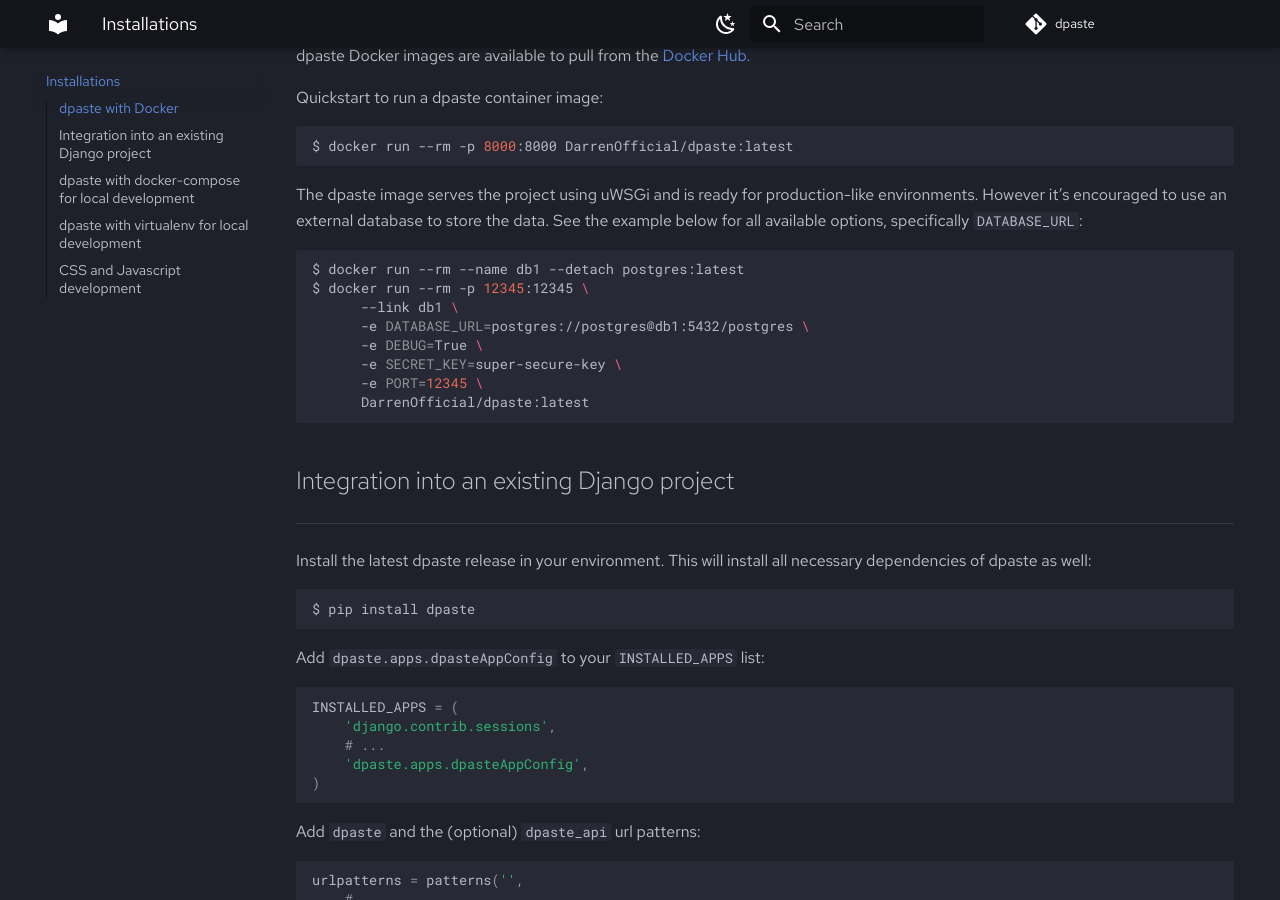
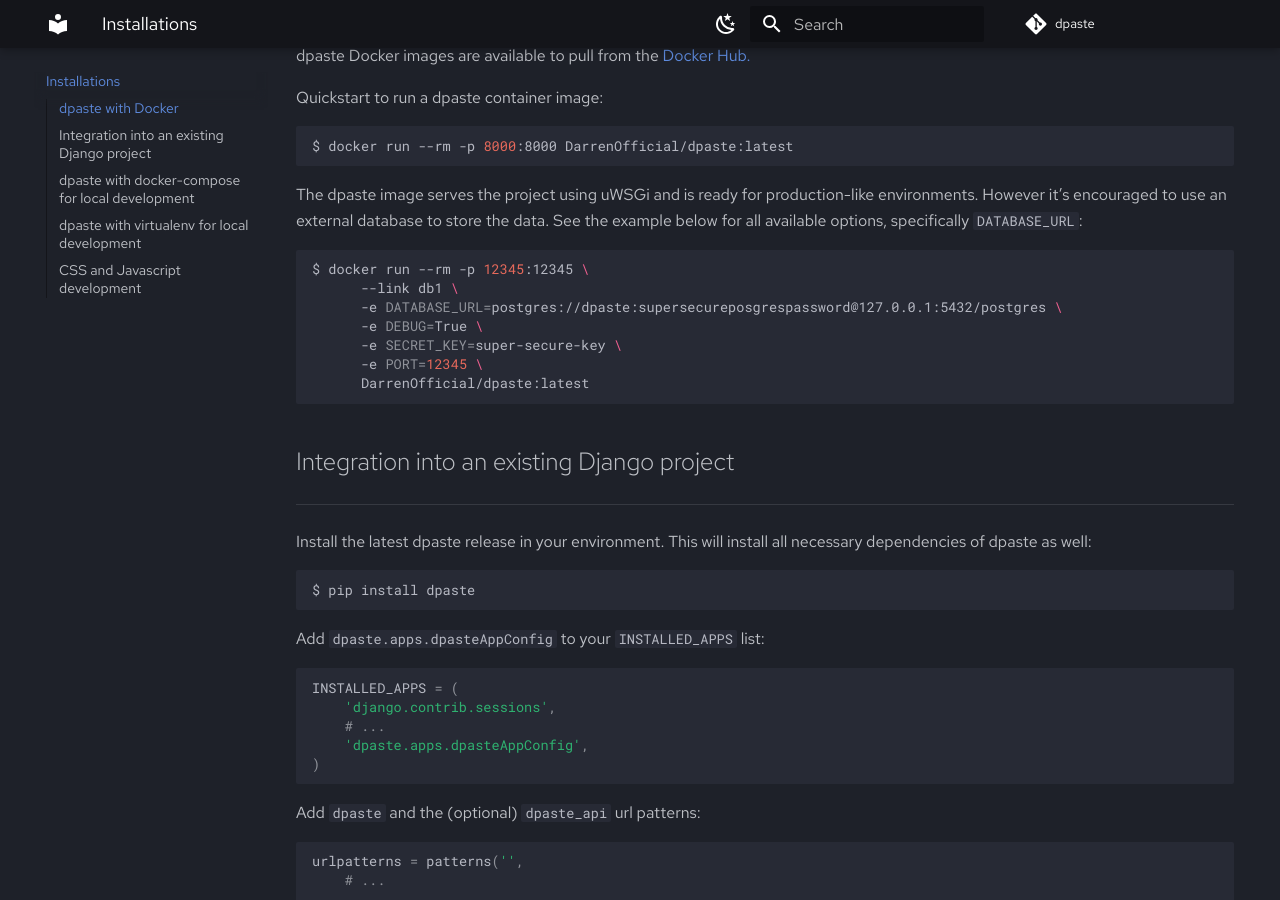
Before and after one commit to WBTMagnum/dpaste-docs, an MkDocs documentation site: the page built from docs/installation.md, in a window 1280 px wide and 900 px high, scrolled down 335 px. Built offline with MkDocs 1.6.1 and Material for MkDocs 9.7.7, drawn with Linux system fonts in a browser that asks for light colours; comment, search, counter and statistics services are not loaded.

Commit message:
example updated

````diff
--- a/docs/installation.md
+++ b/docs/installation.md
@@ -12,10 +12,9 @@ $ docker run --rm -p 8000:8000 DarrenOfficial/dpaste:latest
 
 The dpaste image serves the project using uWSGi and is ready for production-like environments. However it’s encouraged to use an external database to store the data. See the example below for all available options, specifically `DATABASE_URL`:
 ```bash
-$ docker run --rm --name db1 --detach postgres:latest
 $ docker run --rm -p 12345:12345 \
       --link db1 \
-      -e DATABASE_URL=postgres://postgres@db1:5432/postgres \
+      -e DATABASE_URL=postgres://dpaste:supersecureposgrespassword@127.0.0.1:5432/postgres \
       -e DEBUG=True \
       -e SECRET_KEY=super-secure-key \
       -e PORT=12345 \
````
